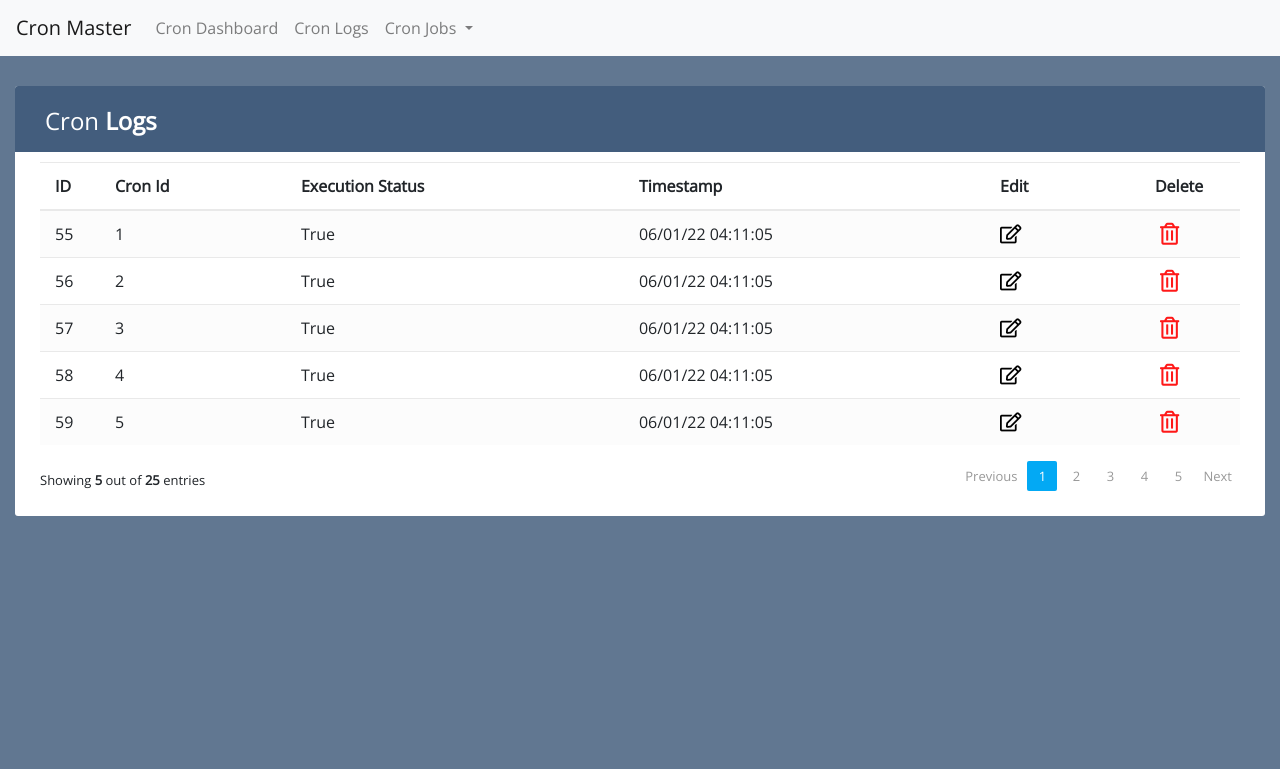
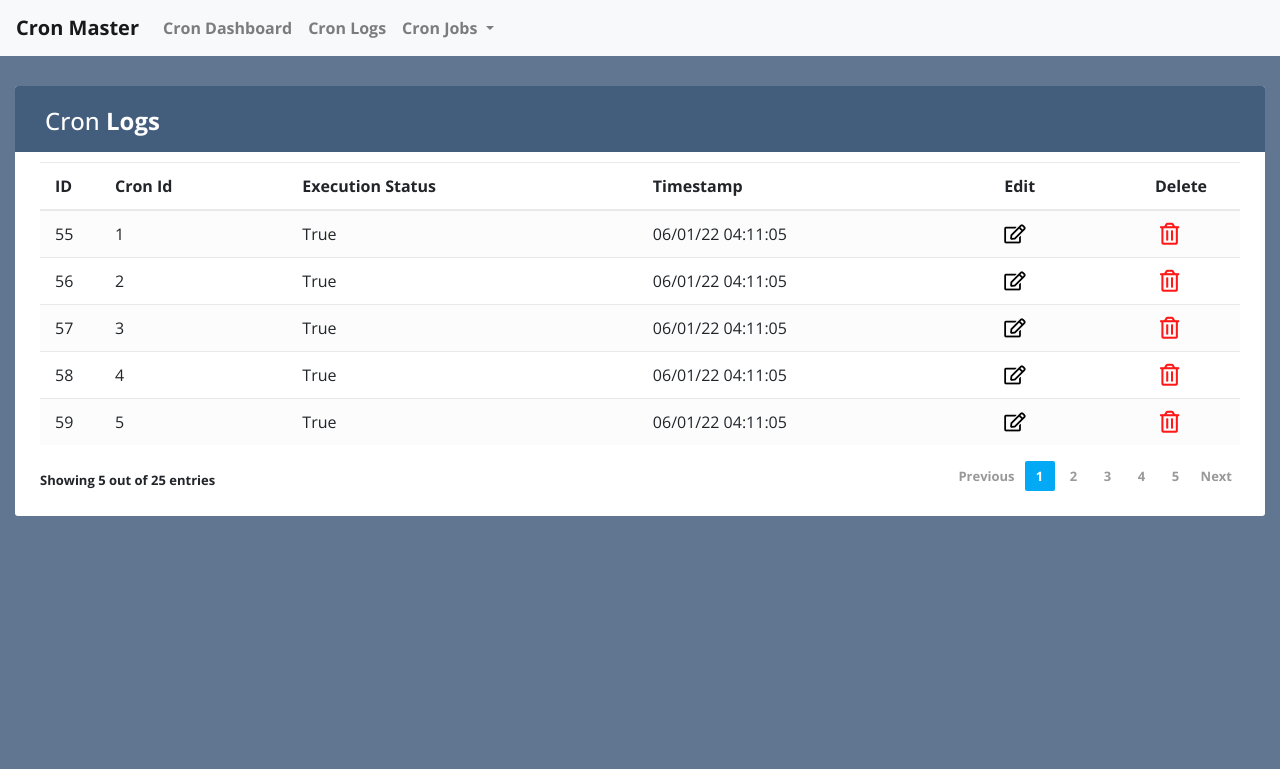
Before and after one commit to GeorgeBacky/CronMaster, a PHP site: page /cronlogs.php in a window 1280 px wide. Shown: the top 769 px of the page. Run offline with PHP 8.4, Linux system fonts and the light colour scheme; some libraries are stand-ins or nearby versions.

Commit message:
Change font-weight

```diff
--- a/css/main.css
+++ b/css/main.css
@@ -1,7 +1,8 @@
-@import url('https://fonts.googleapis.com/css2?family=Open+Sans:wght@300;400&display=swap');
+@import url('https://fonts.googleapis.com/css2?family=Open+Sans:ital,wght@0,300;0,400;0,500;0,600;0,700;1,400;1,500;1,600;1,700&display=swap');
 body {
  background-color: #435d7dd6;
  font-family: 'Open Sans', sans-serif;
+ font-weight: 700;
 }
 .div-grid {
     display: grid;
```
